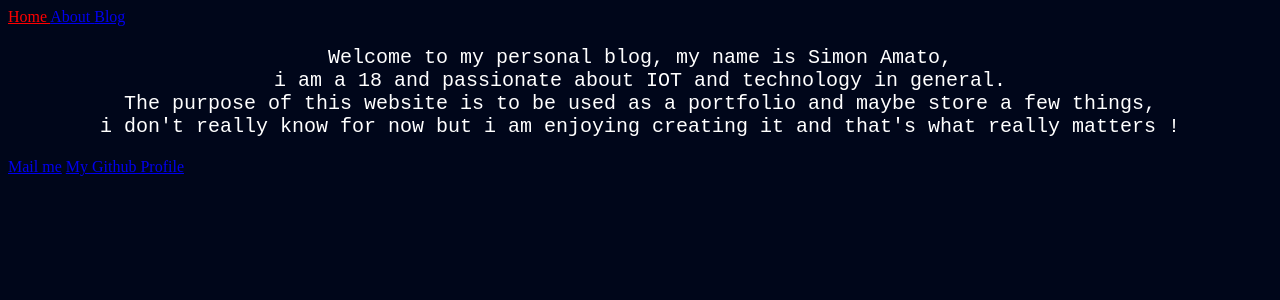
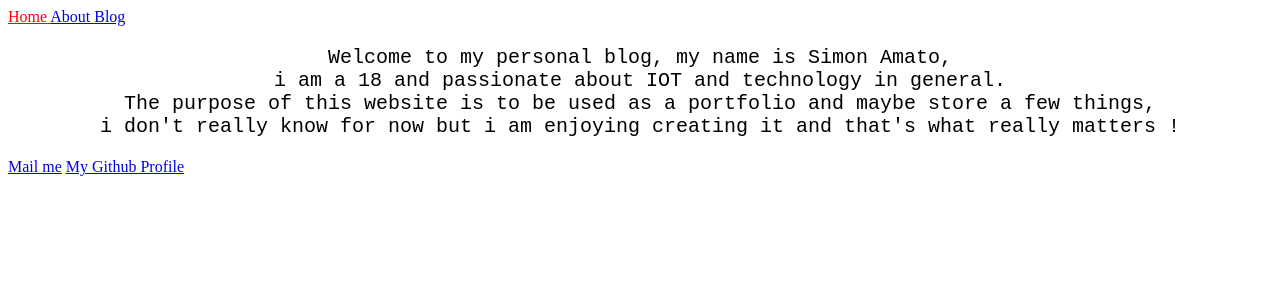
Before and after one commit to Shinora/Shinora.github.io, a Jekyll site: the page built from index.html, in a window 1280 px wide. Shown: the top 300 px of the page. Built offline with Jekyll 4.4.1, drawn with Linux system fonts in a browser that asks for light colours.

Commit message:
updated style

```diff
--- a/_sass/main.scss
+++ b/_sass/main.scss
@@ -3,13 +3,13 @@
 }
 
 html{
-  background-color: #00061a;
+  background-color: white;
   text-align: left;
 
 }
 
 p{
-  color:white;
+  color:black;
   font-size: 20px;
   font-family: monospace;
   text-align: center;
```
